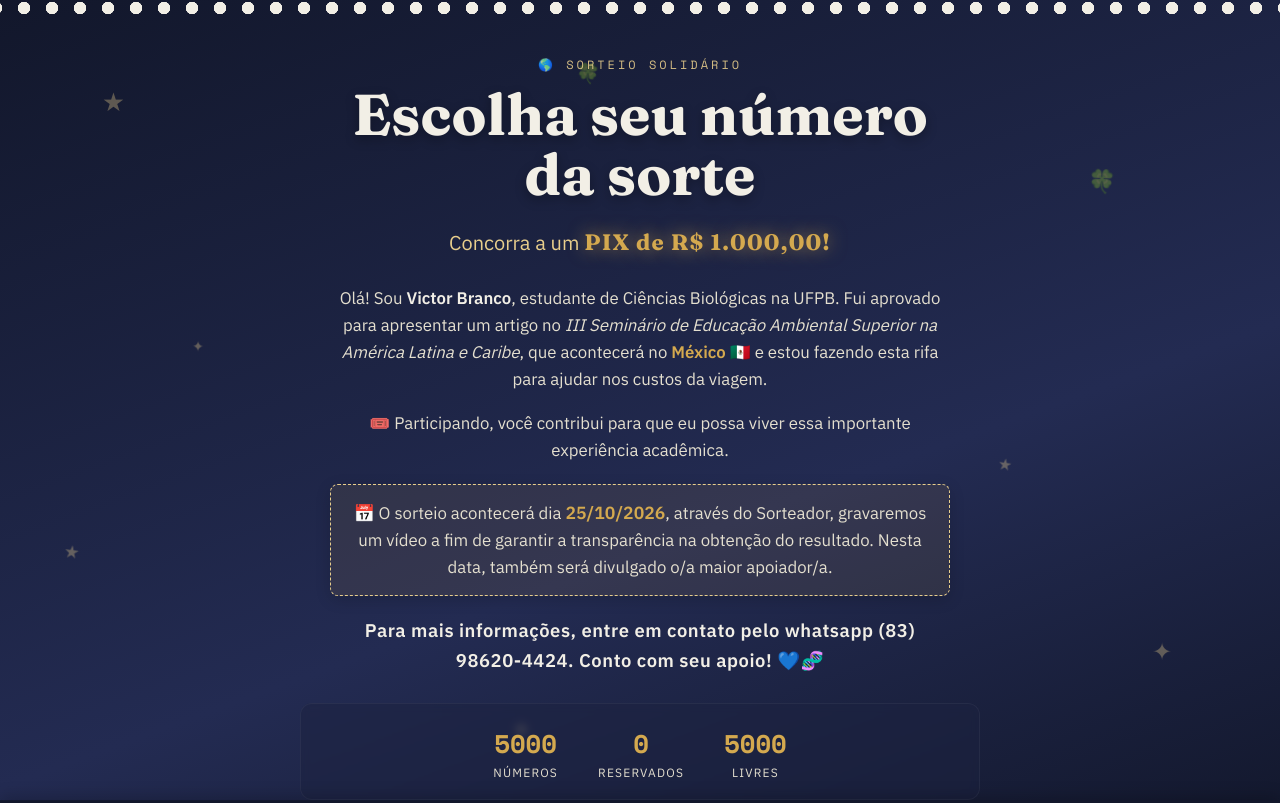
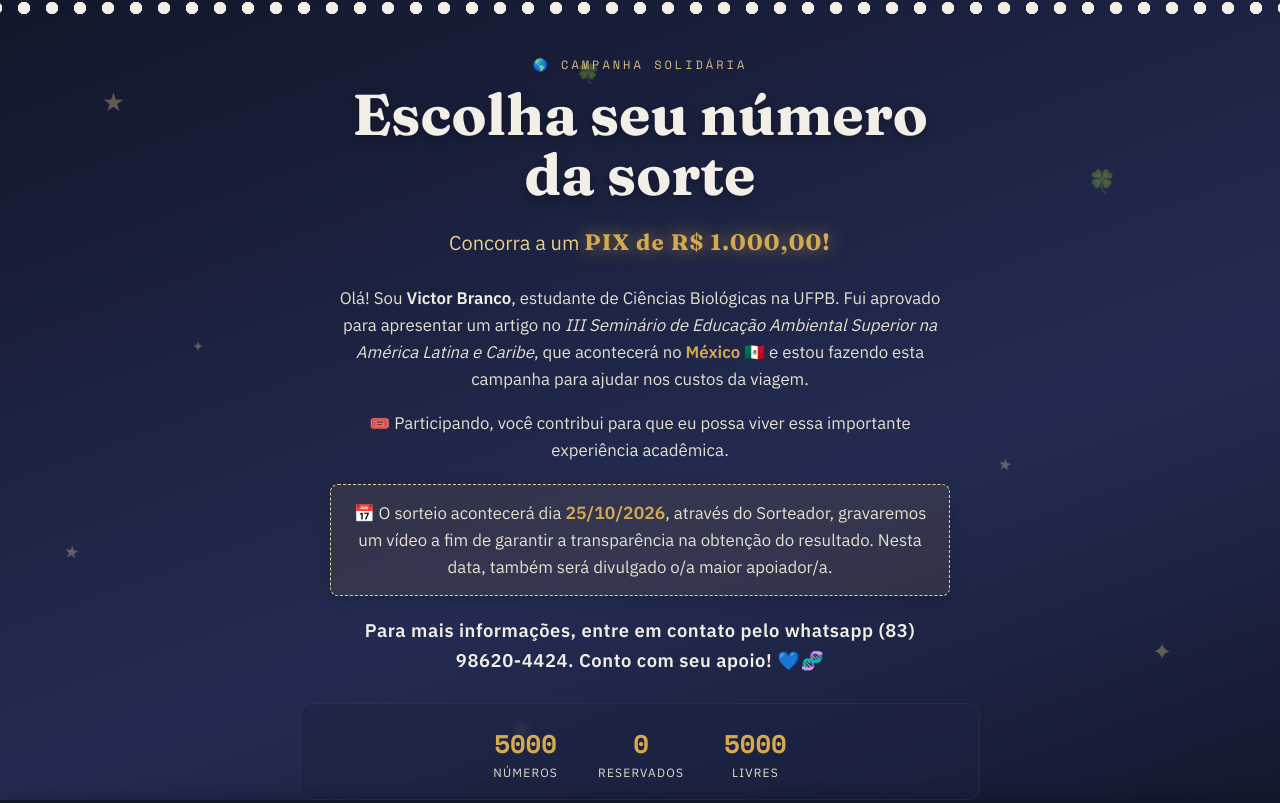
Before and after one commit to victorbrancosilva/rifa-solidaria, a website: page index.html in a window 1280 px wide. Shown: the top 803 px of the page. Drawn offline with nearby package versions, Linux system fonts and the light colour scheme; no server answers.

Commit message:
index.html

```diff
--- a/index.html
+++ b/index.html
@@ -3,7 +3,7 @@
 <head>
 <meta charset="UTF-8">
 <meta name="viewport" content="width=device-width, initial-scale=1.0">
-<title>Sorteio Solidário — PIX de R$ 1.000 e ajude minha viagem ao México</title>
+<title> Campanha Solidária — Concorra a um PIX de R$ 1.000 e ajude minha viagem ao México</title>
 <link rel="preconnect" href="https://fonts.googleapis.com">
 <link href="https://fonts.googleapis.com/css2?family=Fraunces:opsz,wght@9..144,500;9..144,700&family=IBM+Plex+Sans:wght@400;500;600&family=Space+Mono:wght@400;700&display=swap" rel="stylesheet">
 <link rel="stylesheet" href="style.css">
@@ -57,14 +57,14 @@
   </div>
   <div class="perf perf-top" aria-hidden="true"></div>
   <div class="hero-inner">
-    <p class="eyebrow">🌎 Sorteio Solidário</p>
+    <p class="eyebrow">🌎 Campanha Solidária</p>
     <h1 id="raffle-title">Escolha seu número<br>da sorte</h1>
 
     <!-- TEXTO DE IDENTIFICAÇÃO COM ÊNFASE VISUAL -->
     <div class="hero-sub-caixa">
       <p class="premio-principal">Concorra a um <strong>PIX de R$ 1.000,00!</strong></p>
 
-      <p>Olá! Sou <strong>Victor Branco</strong>, estudante de Ciências Biológicas na UFPB. Fui aprovado para apresentar um artigo no <em>III Seminário de Educação Ambiental Superior na América Latina e Caribe</em>, que acontecerá no <strong class="texto-ouro">México 🇲🇽</strong> e estou fazendo esta rifa para ajudar nos custos da viagem.</p>
+      <p>Olá! Sou <strong>Victor Branco</strong>, estudante de Ciências Biológicas na UFPB. Fui aprovado para apresentar um artigo no <em>III Seminário de Educação Ambiental Superior na América Latina e Caribe</em>, que acontecerá no <strong class="texto-ouro">México 🇲🇽</strong> e estou fazendo esta campanha para ajudar nos custos da viagem.</p>
 
       <p>🎟️ Participando, você contribui para que eu possa viver essa importante experiência acadêmica.</p>
 
@@ -131,10 +131,17 @@
       <p class="modal-eyebrow">Você está reservando o(s) número(s):</p>
       <p class="modal-number" id="modal-number">0000</p>
       <p class="modal-preco" id="modal-preco"></p>
+
       <label for="name-input">Seu nome</label>
       <input type="text" id="name-input" maxlength="60" placeholder="Digite seu nome completo">
+
+      <!-- NOVO CAMPO DE E-MAIL AQUI -->
+      <label for="email-input">Seu e-mail</label>
+      <input type="email" id="email-input" required placeholder="Digite seu melhor e-mail">
+
       <label for="whatsapp-input">Seu WhatsApp (com DDD)</label>
       <input type="tel" id="whatsapp-input" maxlength="16" placeholder="(11) 99999-9999">
+
       <p class="modal-error" id="modal-error"></p>
       <button class="modal-confirm" id="modal-confirm">Gerar Pix</button>
     </div>
```
